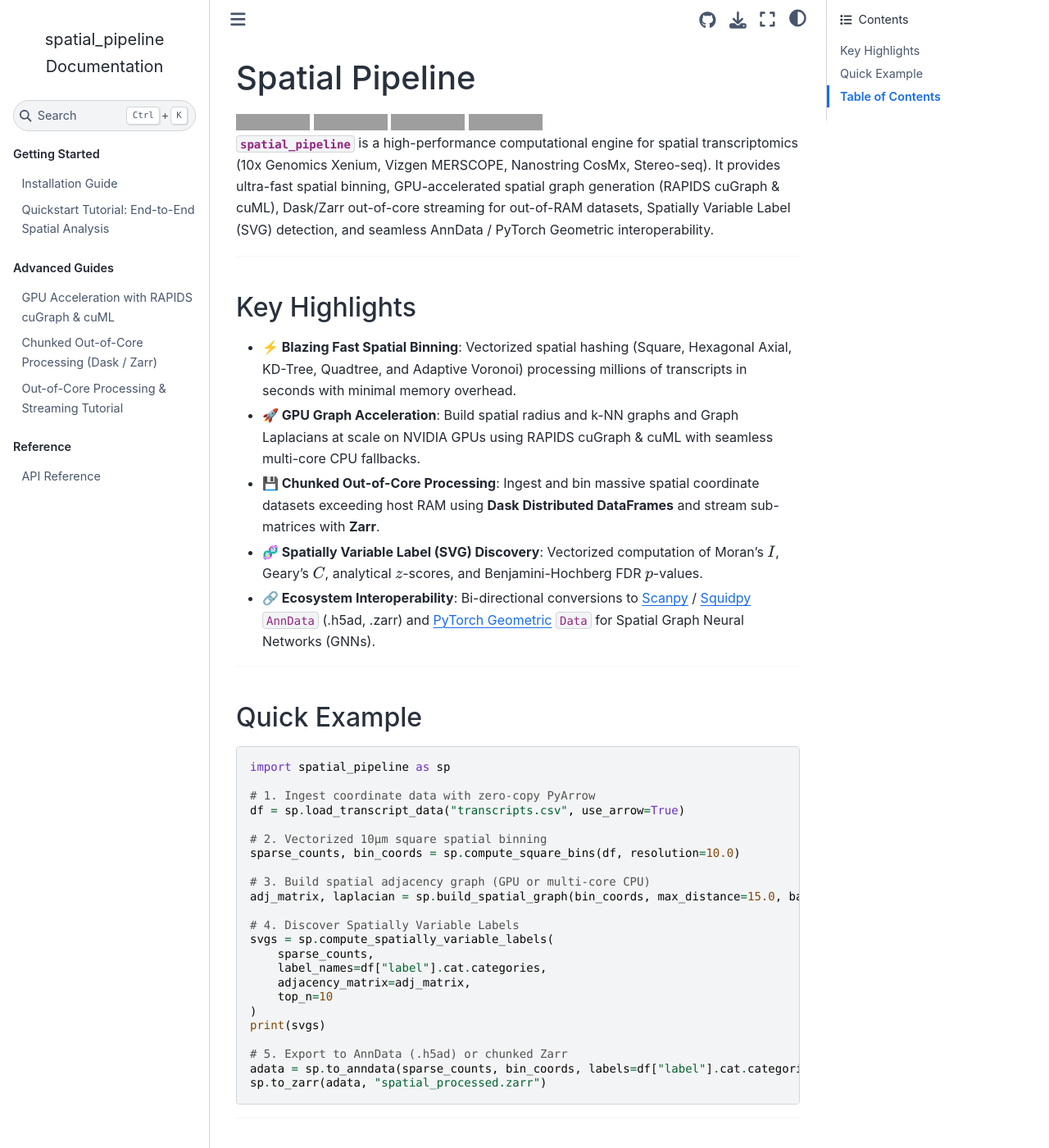
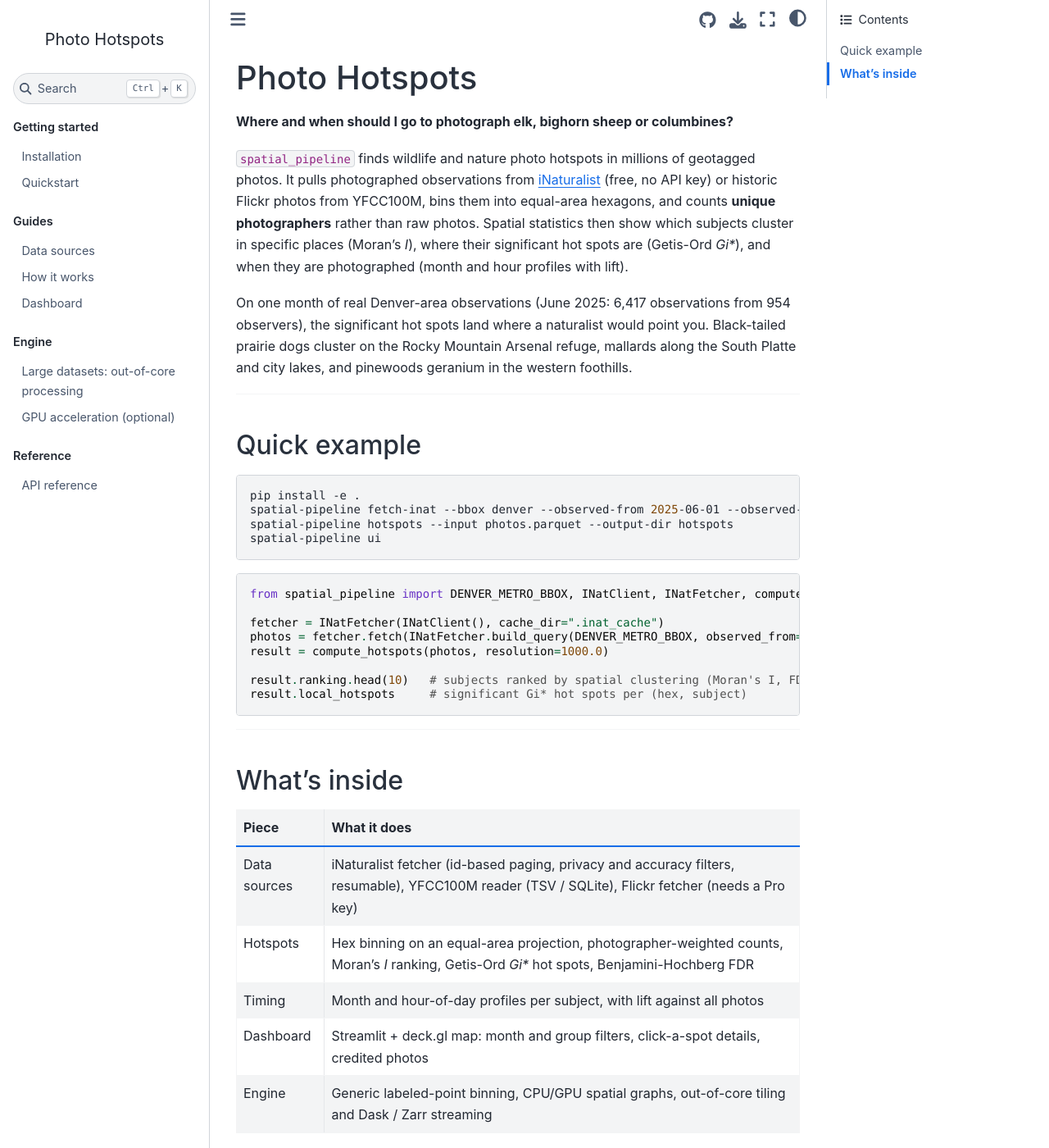
Before and after one commit to GIlbertoRCP/spatial_pipeline, a Sphinx documentation site: the page built from docs/index.md, in a window 1280 px wide and 1400 px high. Shown: the whole window at 82% size. Built offline with Sphinx 7.4.7 and the Sphinx Book theme 1.1.4, drawn with Linux system fonts in a browser that asks for light colours; some of the changed text lies outside the part shown; grey boxes are pictures that could not be loaded.

Commit message:
Rewrite documentation for the photo hotspot project
- New pages: quickstart, data sources, methods and dashboard guide;
  home and installation rewritten; engine pages reworded for general
  point data, with code examples checked against real signatures
- API reference covers inat, photos, flickr, hotspots, timing and geo
- Remove the transcriptomics tutorial notebooks and the unmeasured GPU
  speedup table; take the docs version from the package
- Docs workflow builds with warnings as errors, builds pull requests
  without deploying, and adds configure-pages
- README gains a docs badge and link

````diff
--- a/docs/conf.py
+++ b/docs/conf.py
@@ -4,10 +4,12 @@ from datetime import datetime
 
 sys.path.insert(0, os.path.abspath("../src"))
 
+import spatial_pipeline
+
 project = "spatial_pipeline"
 author = "Gilberto Romero-Cano"
 copyright = f"{datetime.now().year}, {author}"
-release = "0.4.0"
+release = spatial_pipeline.__version__
 
 extensions = [
     "myst_nb",
@@ -37,9 +39,9 @@ napoleon_include_init_with_doc = True
 
 # HTML output settings
 html_theme = "sphinx_book_theme"
-html_title = "spatial_pipeline Documentation"
+html_title = "Photo Hotspots"
 html_theme_options = {
-    "repository_url": "https://github.com/gilbertorcp/spatial_pipeline",
+    "repository_url": "https://github.com/GIlbertoRCP/spatial_pipeline",
     "use_repository_button": True,
     "use_issues_button": True,
     "use_edit_page_button": True,
--- a/docs/index.md
+++ b/docs/index.md
@@ -1,79 +1,76 @@
-# Spatial Pipeline
+# Photo Hotspots
 
-```{image} https://img.shields.io/badge/Python-3.10%20%7C%203.11%20%7C%203.12-blue.svg
-:alt: Python Version
-```
-```{image} https://img.shields.io/badge/License-MIT-green.svg
-:alt: License
-```
-```{image} https://img.shields.io/badge/GPU-RAPIDS%20cuGraph%20%7C%20cuML-76B900.svg
-:alt: GPU RAPIDS
-```
-```{image} https://img.shields.io/badge/Out--of--Core-Dask%20%7C%20Zarr-orange.svg
-:alt: Out-of-Core Dask/Zarr
-```
+**Where and when should I go to photograph elk, bighorn sheep or columbines?**
 
-**`spatial_pipeline`** is a high-performance computational engine for spatial transcriptomics (10x Genomics Xenium, Vizgen MERSCOPE, Nanostring CosMx, Stereo-seq). It provides ultra-fast spatial binning, GPU-accelerated spatial graph generation (RAPIDS cuGraph & cuML), Dask/Zarr out-of-core streaming for out-of-RAM datasets, Spatially Variable Label (SVG) detection, and seamless AnnData / PyTorch Geometric interoperability.
+`spatial_pipeline` finds wildlife and nature photo hotspots in millions of geotagged photos. It
+pulls photographed observations from [iNaturalist](https://www.inaturalist.org) (free, no API key)
+or historic Flickr photos from YFCC100M, bins them into equal-area hexagons, and counts **unique
+photographers** rather than raw photos. Spatial statistics then show which subjects cluster in specific
+places (Moran's *I*), where their significant hot spots are (Getis-Ord *Gi\**), and when they are
+photographed (month and hour profiles with lift).
+
+On one month of real Denver-area observations (June 2025: 6,417 observations from 954 observers),
+the significant hot spots land where a naturalist would point you. Black-tailed prairie dogs
+cluster on the Rocky Mountain Arsenal refuge, mallards along the South Platte and city lakes, and
+pinewoods geranium in the western foothills.
 
 ---
 
-## Key Highlights
+## Quick example
 
-- **⚡ Blazing Fast Spatial Binning**: Vectorized spatial hashing (Square, Hexagonal Axial, KD-Tree, Quadtree, and Adaptive Voronoi) processing millions of transcripts in seconds with minimal memory overhead.
-- **🚀 GPU Graph Acceleration**: Build spatial radius and k-NN graphs and Graph Laplacians at scale on NVIDIA GPUs using RAPIDS cuGraph & cuML with seamless multi-core CPU fallbacks.
-- **💾 Chunked Out-of-Core Processing**: Ingest and bin massive spatial coordinate datasets exceeding host RAM using **Dask Distributed DataFrames** and stream sub-matrices with **Zarr**.
-- **🧬 Spatially Variable Label (SVG) Discovery**: Vectorized computation of Moran's $I$, Geary's $C$, analytical $z$-scores, and Benjamini-Hochberg FDR $p$-values.
-- **🔗 Ecosystem Interoperability**: Bi-directional conversions to [Scanpy](https://scanpy.readthedocs.io/) / [Squidpy](https://squidpy.readthedocs.io/) `AnnData` (.h5ad, .zarr) and [PyTorch Geometric](https://pytorch-geometric.readthedocs.io/) `Data` for Spatial Graph Neural Networks (GNNs).
-
----
-
-## Quick Example
+```bash
+pip install -e .
+spatial-pipeline fetch-inat --bbox denver --observed-from 2025-06-01 --observed-to 2025-06-30 --output photos.parquet
+spatial-pipeline hotspots --input photos.parquet --output-dir hotspots
+spatial-pipeline ui
+```
 
 ```python
-import spatial_pipeline as sp
+from spatial_pipeline import DENVER_METRO_BBOX, INatClient, INatFetcher, compute_hotspots
 
-# 1. Ingest coordinate data with zero-copy PyArrow
-df = sp.load_transcript_data("transcripts.csv", use_arrow=True)
+fetcher = INatFetcher(INatClient(), cache_dir=".inat_cache")
+photos = fetcher.fetch(INatFetcher.build_query(DENVER_METRO_BBOX, observed_from="2025-06-01"))
+result = compute_hotspots(photos, resolution=1000.0)
 
-# 2. Vectorized 10µm square spatial binning
-sparse_counts, bin_coords = sp.compute_square_bins(df, resolution=10.0)
-
-# 3. Build spatial adjacency graph (GPU or multi-core CPU)
-adj_matrix, laplacian = sp.build_spatial_graph(bin_coords, max_distance=15.0, backend="auto")
-
-# 4. Discover Spatially Variable Labels
-svgs = sp.compute_spatially_variable_labels(
-    sparse_counts,
-    label_names=df["label"].cat.categories,
-    adjacency_matrix=adj_matrix,
-    top_n=10
-)
-print(svgs)
-
-# 5. Export to AnnData (.h5ad) or chunked Zarr
-adata = sp.to_anndata(sparse_counts, bin_coords, labels=df["label"].cat.categories, adjacency_matrix=adj_matrix)
-sp.to_zarr(adata, "spatial_processed.zarr")
+result.ranking.head(10)   # subjects ranked by spatial clustering (Moran's I, FDR-corrected)
+result.local_hotspots     # significant Gi* hot spots per (hex, subject)
 ```
 
 ---
 
-## Table of Contents
+## What's inside
+
+| Piece | What it does |
+| :--- | :--- |
+| Data sources | iNaturalist fetcher (id-based paging, privacy and accuracy filters, resumable), YFCC100M reader (TSV / SQLite), Flickr fetcher (needs a Pro key) |
+| Hotspots | Hex binning on an equal-area projection, photographer-weighted counts, Moran's *I* ranking, Getis-Ord *Gi\** hot spots, Benjamini-Hochberg FDR |
+| Timing | Month and hour-of-day profiles per subject, with lift against all photos |
+| Dashboard | Streamlit + deck.gl map: month and group filters, click-a-spot details, credited photos |
+| Engine | Generic labeled-point binning, CPU/GPU spatial graphs, out-of-core tiling and Dask / Zarr streaming |
 
 ```{toctree}
 :maxdepth: 2
-:caption: Getting Started
+:caption: Getting started
 
 installation
-tutorials/quickstart
+quickstart
 ```
 
 ```{toctree}
 :maxdepth: 2
-:caption: Advanced Guides
+:caption: Guides
 
+data_sources
+methods
+dashboard
+```
+
+```{toctree}
+:maxdepth: 2
+:caption: Engine
+
+out_of_core_dask_zarr
 gpu_acceleration
-out_of_core_dask_zarr
-tutorials/out_of_core_streaming
 ```
 
 ```{toctree}
--- a/docs/installation.md
+++ b/docs/installation.md
@@ -1,55 +1,41 @@
-# Installation Guide
+# Installation
 
-`spatial_pipeline` supports standard CPU environments as well as NVIDIA CUDA-accelerated setups with RAPIDS cuGraph and cuML.
+`spatial_pipeline` needs Python 3.10 or newer. It runs on Windows, macOS and Linux, and on a CPU
+only. NVIDIA GPU acceleration is optional.
 
----
-
-## 1. Standard Installation (CPU)
-
-To install `spatial_pipeline` with default CPU dependencies:
+## From source
 
 ```bash
-pip install spatial_pipeline
-```
-
-To install from source:
-
-```bash
-git clone https://github.com/gilbertorcp/spatial_pipeline.git
+git clone https://github.com/GIlbertoRCP/spatial_pipeline.git
 cd spatial_pipeline
 pip install -e .
 ```
 
----
+This installs the `spatial-pipeline` command and the Python package.
 
-## 2. GPU Acceleration (RAPIDS cuGraph / cuML)
-
-For GPU acceleration on NVIDIA Linux systems, install the RAPIDS 24+ ecosystem:
+## Optional extras
 
 ```bash
-pip install spatial_pipeline[gpu]
+pip install -e .[test]   # pytest, coverage, mypy
+pip install -e .[docs]   # Sphinx, MyST-NB and the book theme, to build this site
+pip install -e .[gpu]    # RAPIDS cuML / cuGraph / CuPy (Linux with an NVIDIA GPU)
 ```
 
-Or via Conda/Mamba:
+The GPU extra only speeds up spatial graph construction on very large inputs (see
+{doc}`gpu_acceleration`). Everything else runs the same without it.
+
+## Check the install
 
 ```bash
-conda install -c rapidsai -c conda-forge -c nvidia \
-    cuml=24.08 cugraph=24.08 cupy cuda-version=12.5
+spatial-pipeline --help
+pytest
 ```
 
----
-
-## 3. Optional Feature Extras
-
-You can install optional dependency groups based on your workflow:
+## Build the documentation locally
 
 ```bash
-# Documentation building dependencies
-pip install spatial_pipeline[docs]
+pip install -e .[docs]
+sphinx-build -b html docs docs/_build/html
+```
 
-# Testing & Type Checking dependencies
-pip install spatial_pipeline[test]
-
-# Complete installation with all optional features
-pip install spatial_pipeline[all]
-```
+Open `docs/_build/html/index.html` in a browser.
````
Also changed, not shown: CHANGELOG.md (+4 -0 lines), README.MD (+3 -0 lines), docs/api.md (+54 -17 lines), docs/dashboard.md (added, +52 -0 lines), docs/data_sources.md (added, +66 -0 lines), docs/gpu_acceleration.md (+28 -49 lines), docs/methods.md (added, +59 -0 lines), docs/out_of_core_dask_zarr.md (+40 -35 lines), docs/quickstart.md (added, +69 -0 lines), docs/tutorials/out_of_core_streaming.ipynb (deleted), docs/tutorials/quickstart.ipynb (deleted), 1 other file.
